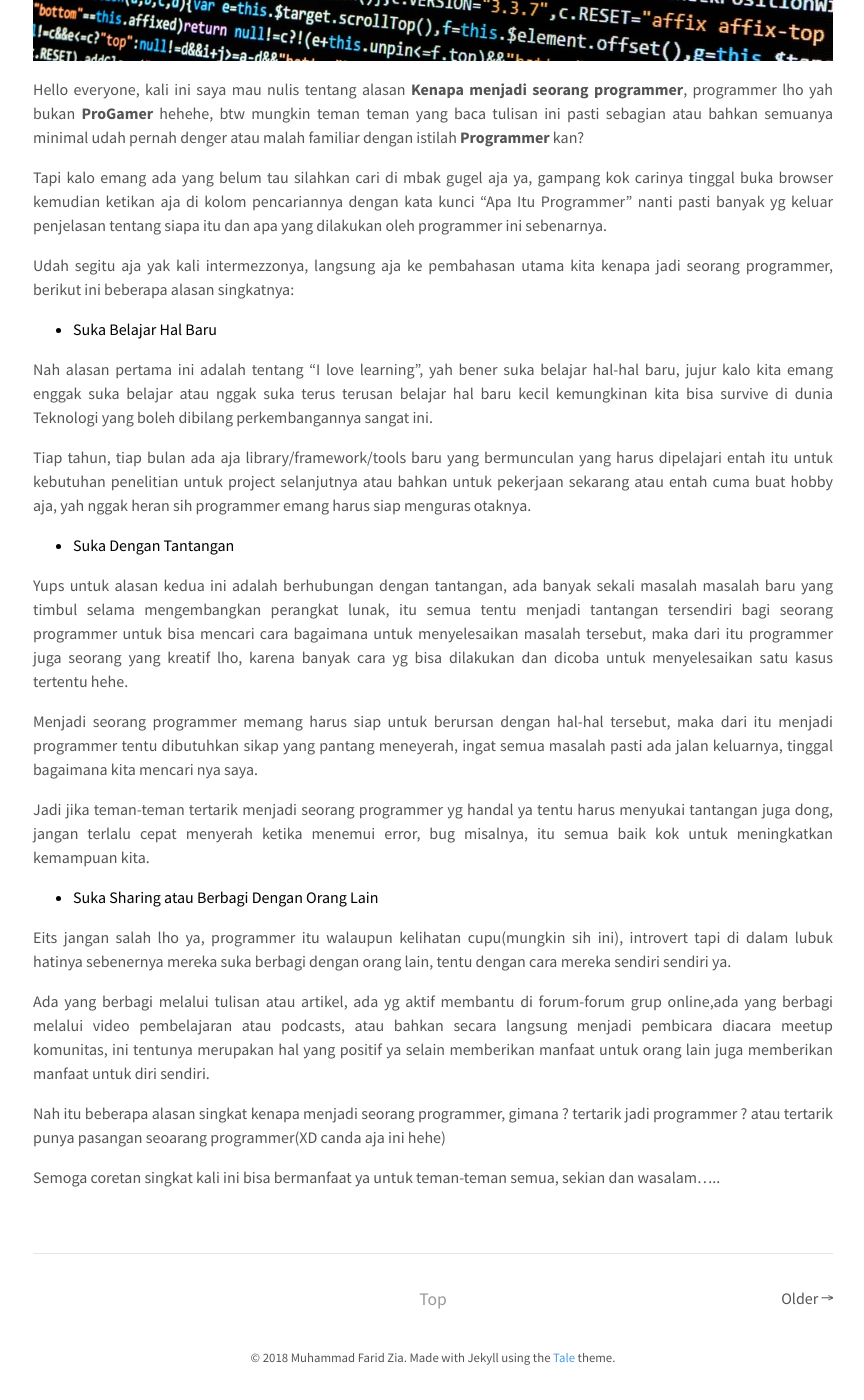
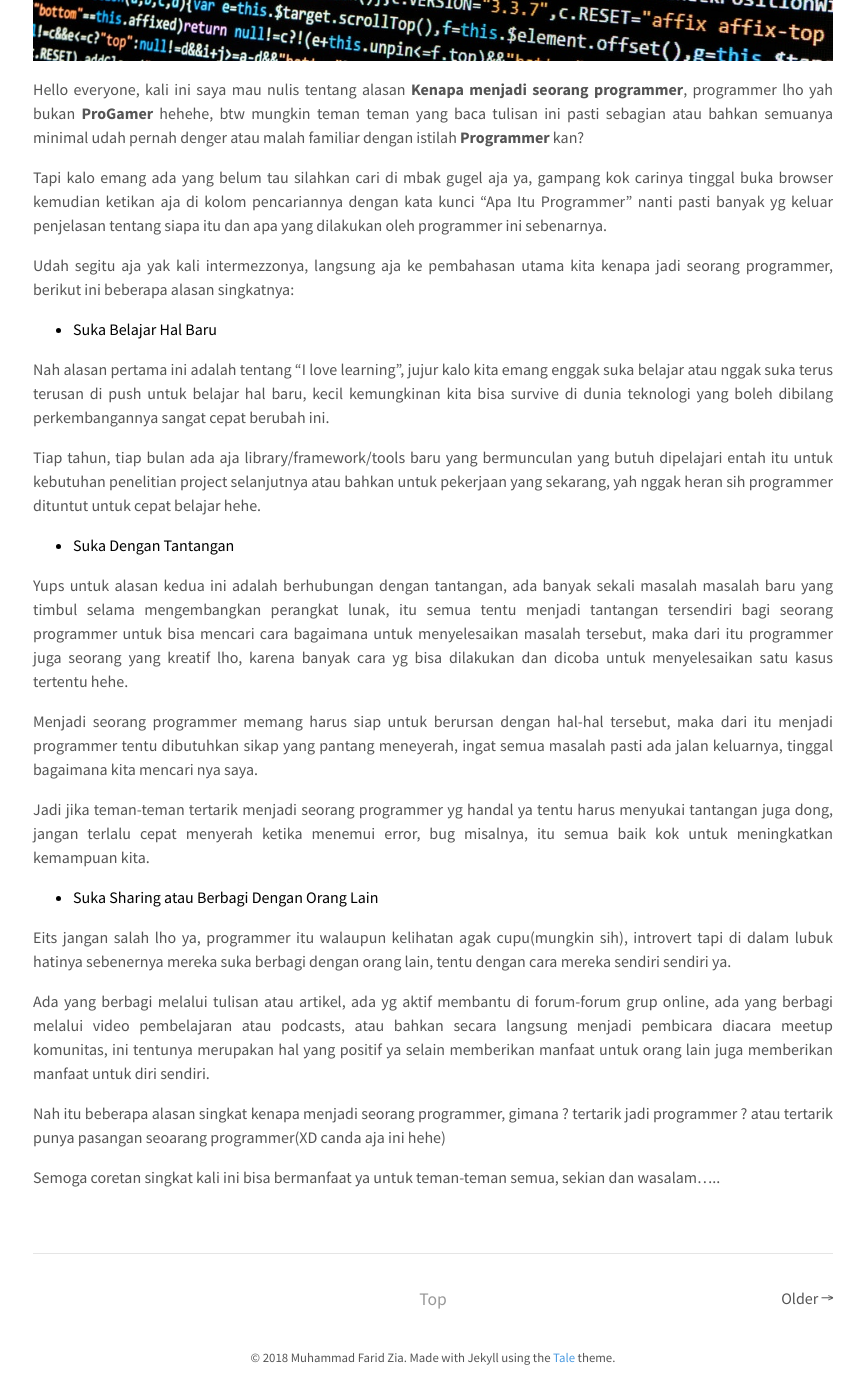
Before and after one commit to mfaridzia/mfaridzia.github.io, a Jekyll site: the page built from _posts/2018-12-20-kenapa-saya-menjadi-seorang-programmer.md, in a window 1280 px wide and 1400 px high, scrolled down 765 px. Shown: the whole window, without its empty margins (207-1071 px from the left). Built offline with Jekyll 4.4.1, drawn with Linux system fonts in a browser that asks for light colours.

Commit message:
fix beberapa typo

```diff
--- a/_posts/2018-12-20-kenapa-saya-menjadi-seorang-programmer.md
+++ b/_posts/2018-12-20-kenapa-saya-menjadi-seorang-programmer.md
@@ -14,9 +14,9 @@ Udah segitu aja yak kali intermezzonya, langsung aja ke pembahasan utama kita ke
 
 - Suka Belajar Hal Baru
 
-Nah alasan pertama ini adalah tentang "I love learning", yah bener suka belajar hal-hal baru, jujur kalo kita emang enggak suka belajar atau nggak suka terus terusan belajar hal baru kecil kemungkinan kita bisa survive di dunia Teknologi yang boleh dibilang perkembangannya sangat ini.
+Nah alasan pertama ini adalah tentang "I love learning", jujur kalo kita emang enggak suka belajar atau nggak suka terus terusan di push untuk belajar hal baru, kecil kemungkinan kita bisa survive di dunia teknologi yang boleh dibilang perkembangannya sangat cepat berubah ini.
 
-Tiap tahun, tiap bulan ada aja library/framework/tools baru yang bermunculan yang harus dipelajari entah itu untuk kebutuhan penelitian untuk project selanjutnya atau bahkan untuk pekerjaan sekarang atau entah cuma buat hobby aja, yah nggak heran sih programmer emang harus siap menguras otaknya.
+Tiap tahun, tiap bulan ada aja library/framework/tools baru yang bermunculan yang butuh dipelajari entah itu untuk kebutuhan penelitian project selanjutnya atau bahkan untuk pekerjaan yang sekarang, yah nggak heran sih programmer dituntut untuk cepat belajar hehe.
 
 - Suka Dengan Tantangan
 
@@ -28,9 +28,9 @@ Jadi jika teman-teman tertarik menjadi seorang programmer yg handal ya tentu har
 
 - Suka Sharing atau Berbagi Dengan Orang Lain
 
-Eits jangan salah lho ya, programmer itu walaupun kelihatan cupu(mungkin sih ini), introvert tapi di dalam lubuk hatinya sebenernya mereka suka berbagi dengan orang lain, tentu dengan cara mereka sendiri sendiri ya.
+Eits jangan salah lho ya, programmer itu walaupun kelihatan agak cupu(mungkin sih), introvert tapi di dalam lubuk hatinya sebenernya mereka suka berbagi dengan orang lain, tentu dengan cara mereka sendiri sendiri ya.
 
-Ada yang berbagi melalui tulisan atau artikel, ada yg aktif membantu di forum-forum grup online,ada yang berbagi melalui video pembelajaran atau podcasts, atau bahkan secara langsung menjadi pembicara diacara meetup komunitas, ini tentunya merupakan hal yang positif ya selain memberikan manfaat untuk orang lain juga memberikan manfaat untuk diri sendiri.
+Ada yang berbagi melalui tulisan atau artikel, ada yg aktif membantu di forum-forum grup online, ada yang berbagi melalui video pembelajaran atau podcasts, atau bahkan secara langsung menjadi pembicara diacara meetup komunitas, ini tentunya merupakan hal yang positif ya selain memberikan manfaat untuk orang lain juga memberikan manfaat untuk diri sendiri.
 
 Nah itu beberapa alasan singkat kenapa menjadi seorang programmer, gimana ? tertarik jadi programmer ? atau tertarik punya pasangan seoarang programmer(XD canda aja ini hehe)
 
```
